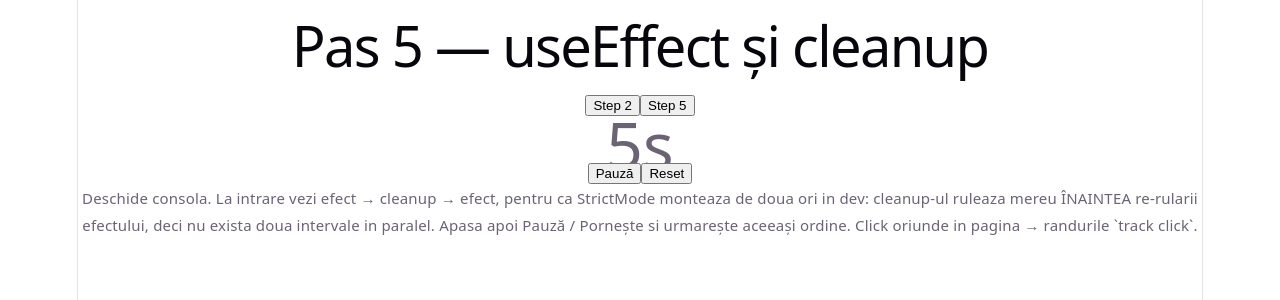
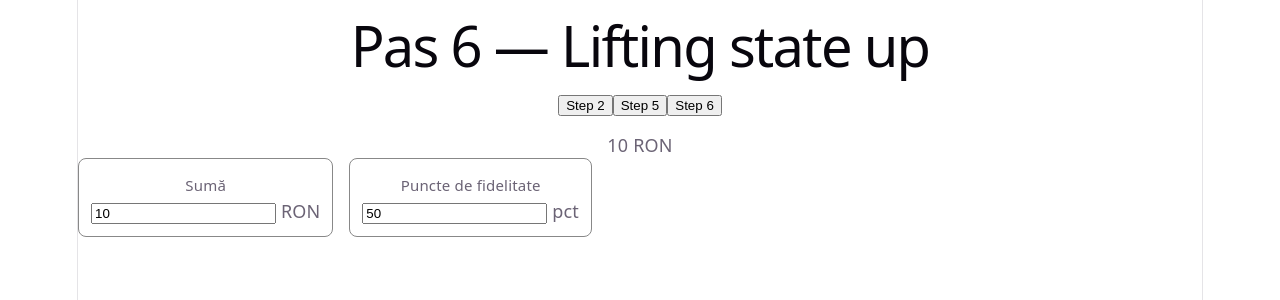
Before and after one commit to nmatei/react-basics-tutorial, a React (Vite) app: page / in a window 1280 px wide. Shown: the top 300 px of the page. Built offline with nearby package versions, Linux system fonts and the light colour scheme.

Commit message:
lifting state example

```diff
--- a/src/App.tsx
+++ b/src/App.tsx
@@ -6,6 +6,7 @@ import "./App.css";
 import { Welcome } from "./components/Welcome";
 import { Counter } from "./demos/Counter";
 import { CounterClass } from "./demos/CounterClass";
+import { LiftingState } from "./demos/LiftingState";
 import { PrettierFormat } from "./demos/PrettierFormat";
 import { PureFunctions } from "./demos/PureFunctions";
 import { Timer } from "./demos/Timer";
@@ -20,13 +21,14 @@ const demos: Demo[] = [
   { id: "counter-class", step: 2, title: "useState — varianta veche, cu clasa", element: <CounterClass /> },
   { id: "pure-functions", step: 3, title: "Funcții pure", element: <PureFunctions /> },
   { id: "prettier-format", step: 4, title: "Prettier și formatare automată", element: <PrettierFormat /> },
-  { id: "timer", step: 5, title: "useEffect și cleanup", element: <Timer /> }
+  { id: "timer", step: 5, title: "useEffect și cleanup", element: <Timer /> },
+  { id: "lifting-state", step: 6, title: "Lifting state up", element: <LiftingState /> }
 ];
 
 function App() {
   // Setter-ul lipseste inca: meniul de navigare vine cu o lecție ulterioara.
   // Pana atunci schimbi pasul activ modificand id-ul de aici.
-  const [activeId, setActiveId] = useState("timer");
+  const [activeId, setActiveId] = useState("lifting-state");
 
   // `?? demos[0]` face ca `active` sa nu fie niciodata undefined — asa evitam
   // `!` (non-null assertion), care e interzis in acest proiect.
@@ -40,6 +42,7 @@ function App() {
       <div style={{ marginBottom: 16 }}>
         <button onClick={() => setActiveId("counter")}>Step 2</button>
         <button onClick={() => setActiveId("timer")}>Step 5</button>
+        <button onClick={() => setActiveId("lifting-state")}>Step 6</button>
       </div>
       {active.element}
     </>
--- /dev/null
+++ b/src/demos/LiftingState.tsx
@@ -0,0 +1,91 @@
+// Pas 6 — lifting state up (o singura sursa de adevar).
+// De ce: doua zone din ecran trebuie sa arate mereu aceeasi informatie, in doua
+// forme. Varianta greșita e un useState in fiecare card — ai atunci doua copii
+// ale aceleiasi date si trebuie sa le copiezi una in alta la fiecare modificare.
+// E coloana denormalizata din baza de date: se desincronizeaza inevitabil.
+// Soluția: starea urca in cel mai apropiat PARINTE COMUN al componentelor care o
+// citesc sau o scriu. Copiii nu mai au stare deloc, deci desincronizarea devine
+// imposibila structural, nu doar improbabila.
+// Punctele NU sunt stare: sunt `amount * rate`, o valoare DERIVATA — echivalentul
+// unui VIEW, nu al unei coloane. Ce poti calcula, nu stochezi.
+// Cum circula informatia: datele coboara ca props (readonly), actiunile coboara
+// ca props-FUNCȚII (`onChange`, echivalentul unui Action<int> / callback). Copilul
+// nu schimba starea parintelui — o CERE, apelând functia primita. Asta e
+// unidirectional data flow: date in jos, evenimente in sus.
+// Capcana: un card controlat nu are memorie proprie. Daca parintele ignora
+// `onChange`, inputul nu se mișca. Nu e bug, e definitia lui.
+
+import { useState } from "react";
+
+// Props-urile unui copil CONTROLAT: valoarea de afisat + functia prin care cere
+// schimbarea. `step?` e opțional (`?` = poate lipsi, ca un parametru cu default).
+type PriceCardProps = {
+  label: string;
+  amount: number;
+  currency: string;
+  step?: number;
+  onChange: (next: number) => void;
+};
+
+// Zero useState aici. Cardul nu stie nici de curs de schimb, nici de celalalt
+// card: afiseaza un numar si anunta ca vrea altul.
+function PriceCard({ amount, label, currency, step = 1, onChange }: PriceCardProps) {
+  return (
+    <div style={{ border: "1px solid #888", borderRadius: 8, padding: 12, minWidth: 180 }}>
+      <label>
+        <div>
+          <small>{label}</small>
+        </div>
+        <input
+          type="number"
+          // `value` vine din props => input controlat. Fara `onChange` ar fi
+          // read-only: React redeseneaza mereu valoarea primita de sus.
+          value={amount}
+          step={step}
+          // e.target.value e mereu STRING in DOM, chiar si pentru type="number".
+          // Number(...) il converteste; fara asta "10" + 1 ar da "101".
+          onChange={e => onChange(Number(e.target.value))}
+        />{" "}
+        {currency}
+      </label>
+    </div>
+  );
+}
+
+export function LiftingState() {
+  // SINGURA sursa de adevar din acest ecran — un singur numar, in RON.
+  const [amount, setAmount] = useState(10);
+
+  // Curs fictiv, constanta: nu se schimba niciodata, deci nu are ce sa caute in
+  // useState.
+  const rate = 5;
+
+  return (
+    <div>
+      <div>{amount} RON</div>
+      <div style={{ display: "flex", gap: 16, alignItems: "flex-start" }}>
+        {/* Cardul „nativ”: citeste starea direct si o scrie direct. `setAmount`
+            este pasat ca valoare (fara paranteze) — pasezi functia, nu rezultatul
+            apelului ei. */}
+        <PriceCard
+          // first card
+          label="Sumă"
+          amount={amount}
+          currency="RON"
+          onChange={setAmount}
+        />
+
+        {/* Cardul derivat: primeste valoarea convertita, iar la modificare face
+            conversia inversa INAINTE de a scrie starea. Conversia trăiește langa
+            sursa de adevar, nu in copil. */}
+        <PriceCard
+          label="Puncte de fidelitate"
+          amount={amount * rate}
+          currency="pct"
+          step={rate}
+          onChange={next => setAmount(Math.round(next / rate))}
+        />
+      </div>
+    </div>
+  );
+}
```
Also changed, not shown: 1 other file (tests, documents, lock files or other folders).
